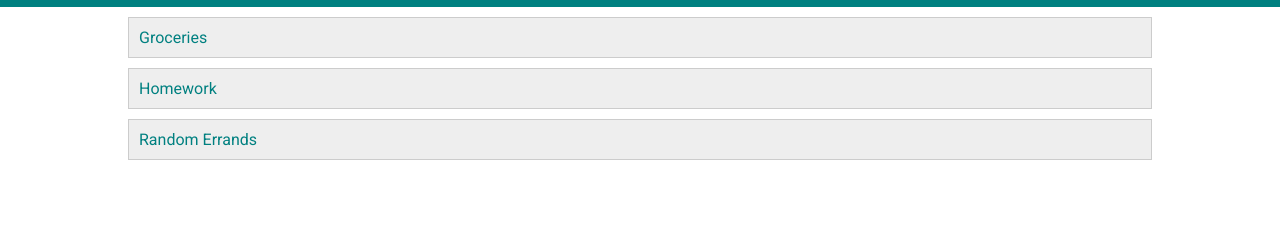
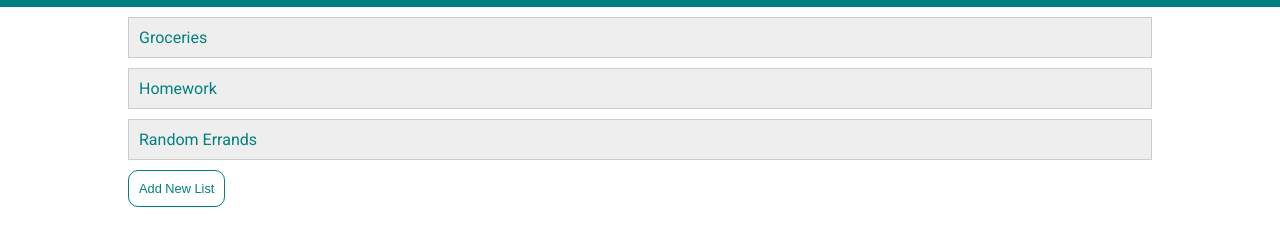
Before and after one commit to zoefeng1996/PUI2018, a plain HTML site: page week5_part1_lab/index.html in a window 1280 px wide. Shown: the part 68-314 px from the top of the page. Drawn offline with Linux system fonts and the light colour scheme.

Commit message:
Update index.html

```diff
--- a/week5_part1_lab/index.html
+++ b/week5_part1_lab/index.html
@@ -31,6 +31,7 @@
             <div class="list">
                 <a href="list.html">Random Errands</a>
             </div>
+            <button>Add New List</button>
         </div>
 
         </div>
```
